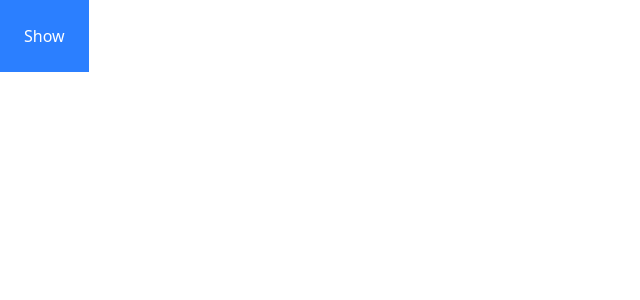
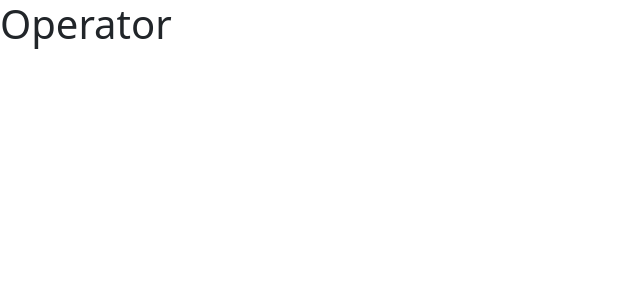
Before and after one commit to Harsimran141/ReactPractice, a React (Vite) app in the folder SecondApp/: page / in a window 1280 px wide. Shown: the top 300 px of the page, without its empty margins (0-640 px from the left). Built offline with nearby package versions, Linux system fonts and the light colour scheme.

Commit message:
feat: add Operator component and update main rendering to include it

```diff
--- /dev/null
+++ b/SecondApp/src/Operator.jsx
@@ -0,0 +1,8 @@
+const Operator =()=>{
+    return(
+        <div>
+            <h1>Operator</h1>
+        </div>
+    )
+}
+export default Operator;
--- a/SecondApp/src/main.jsx
+++ b/SecondApp/src/main.jsx
@@ -7,11 +7,13 @@ import Count from "./Addnumber";
 import "./index.css";
 import App from "./App";
 import Practice from "./Practice";
+import Operator from "./Operator";
 
 createRoot(document.getElementById("root")).render(
   <StrictMode>
     {/* <App /> */}
     {/* <Count/> */}
-    <Practice/>
+    {/* <Practice/> */}
+    <Operator/>
   </StrictMode>
 );
```
